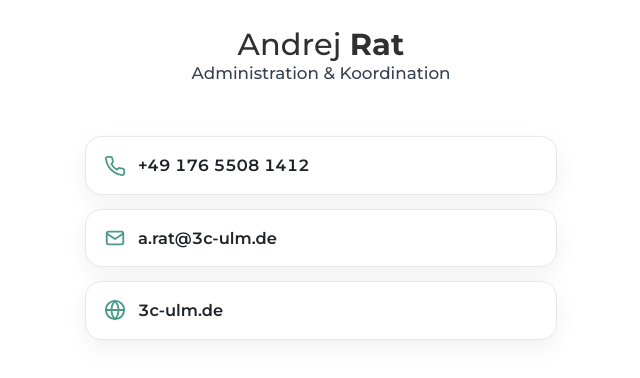
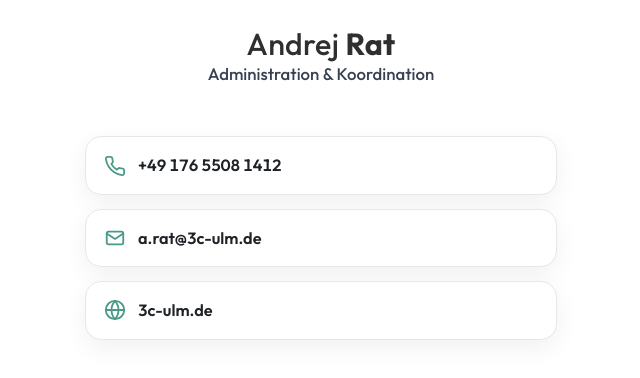
Before and after one commit to 3C-Web/andrejrat, a plain HTML site: page index.html in a window 1280 px wide. Shown: the part 310-688 px from the top of the page, without its empty margins (319-959 px from the left). Drawn offline with Linux system fonts and the light colour scheme.

Commit message:
Update index.html

```diff
--- a/index.html
+++ b/index.html
@@ -4,14 +4,11 @@
   <meta charset="utf-8" />
   <meta name="viewport" content="width=device-width,initial-scale=1" />
   <title>Andrej Rat – Car Competence Center</title>
+
+  <!-- ✅ Google Fonts: Outfit -->
+  <link href="https://fonts.googleapis.com/css2?family=Outfit:wght@400;500;600;700&display=swap" rel="stylesheet">
+
   <style>
-    @font-face {
-      font-family: "Montserrat";
-      src: url("Montserrat-VariableFont_wght.ttf") format("truetype-variations");
-      font-weight: 100 900;
-      font-display: swap;
-    }
-
     :root {
       --bg:#ffffff;
       --fg:#1f2328;
@@ -34,7 +31,7 @@
       justify-content:center;
       background:var(--bg);
       color:var(--fg);
-      font-family:"Montserrat", system-ui, -apple-system, "Segoe UI", Roboto, Arial, sans-serif;
+      font-family:"Outfit", system-ui, -apple-system, "Segoe UI", Roboto, Arial, sans-serif;
       font-weight:400;
       line-height:1.5;
       -webkit-font-smoothing:antialiased;
```
